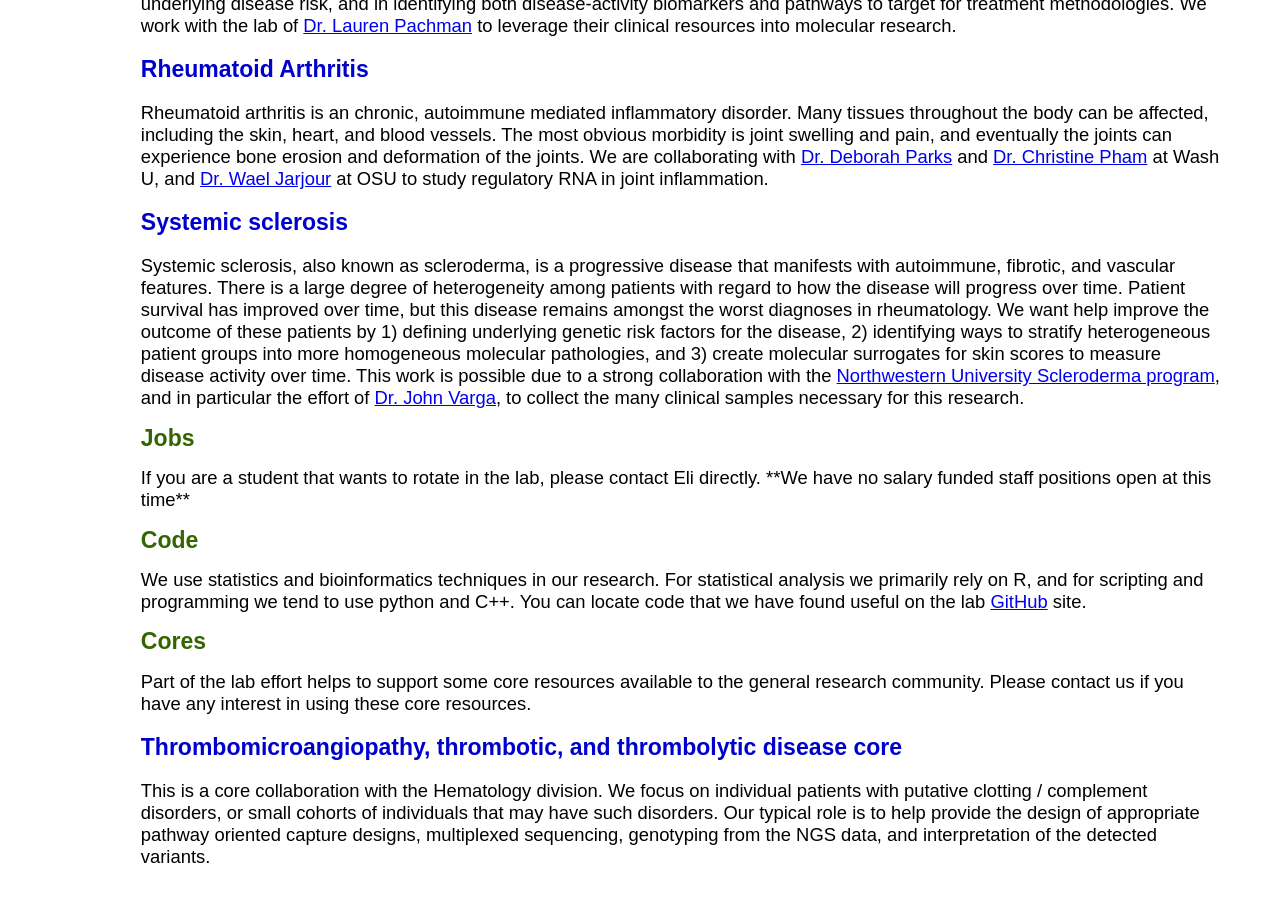
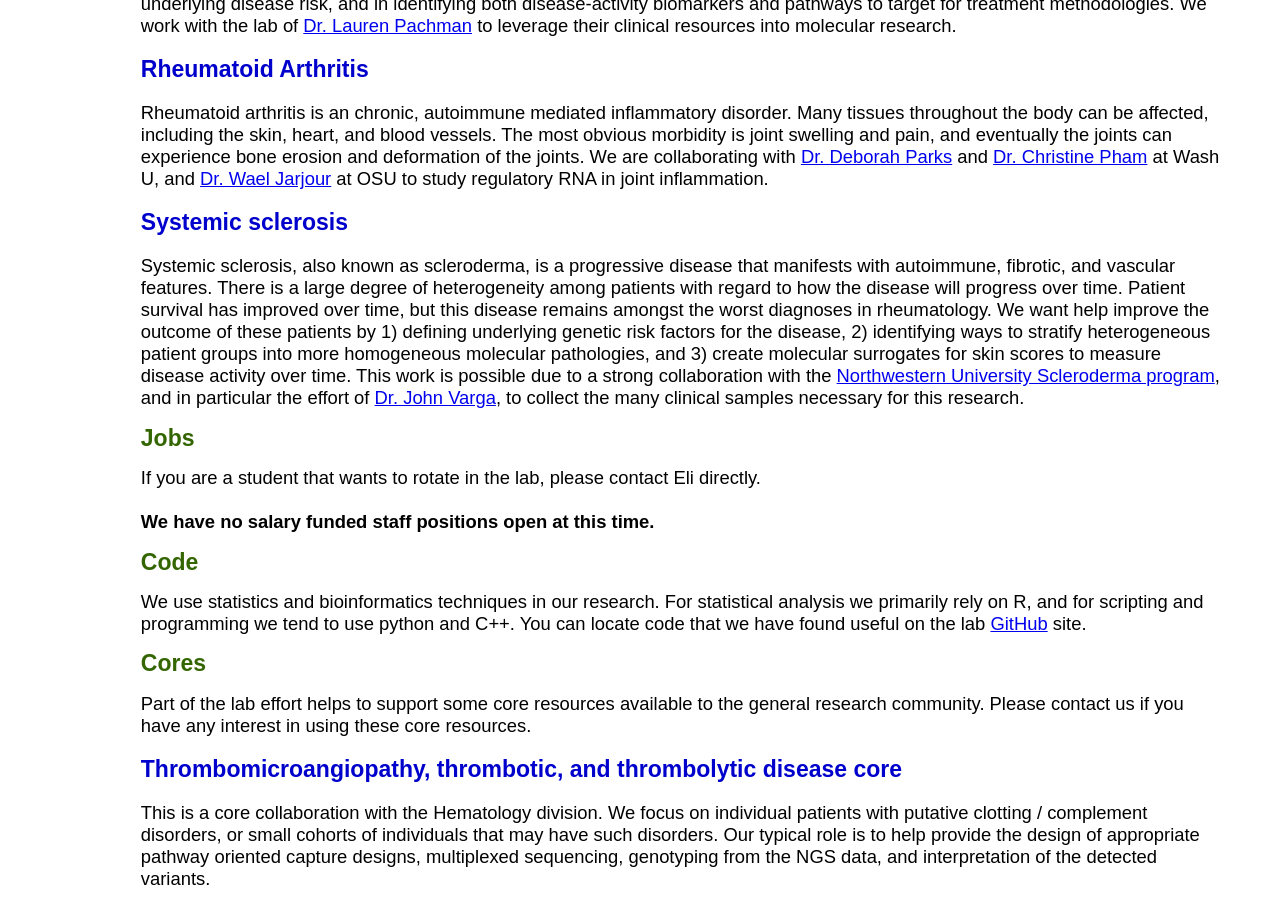
Before and after one commit to RobersonLab/RobersonLab.github.io, a Jekyll site: the page built from index.md, in a window 1280 px wide and 900 px high, scrolled down 652 px. Built offline with Jekyll 4.4.1, drawn with Linux system fonts in a browser that asks for light colours; before the commit the page ends 1530 px from its top, so only the background shows below that.

Commit message:
Fixed the formatting. Didn't like the first version

```diff
--- a/index.md
+++ b/index.md
@@ -28,9 +28,9 @@ Rheumatoid arthritis is an chronic, autoimmune mediated inflammatory disorder. M
 Systemic sclerosis, also known as scleroderma, is a progressive disease that manifests with autoimmune, fibrotic, and vascular features. There is a large degree of heterogeneity among patients with regard to how the disease will progress over time. Patient survival has improved over time, but this disease remains amongst the worst diagnoses in rheumatology. We want help improve the outcome of these patients by 1) defining underlying genetic risk factors for the disease, 2) identifying ways to stratify heterogeneous patient groups into more homogeneous molecular pathologies, and 3) create molecular surrogates for skin scores to measure disease activity over time. This work is possible due to a strong collaboration with the <a href="http://scleroderma.northwestern.edu/">Northwestern University Scleroderma program</a>, and in particular the effort of <a href="http://scleroderma.northwestern.edu/members/profile.html?xid=16719">Dr. John Varga</a>, to collect the many clinical samples necessary for this research.
 
 <h1>Jobs</h1>
-If you are a student that wants to rotate in the lab, please contact Eli directly.
-
-**We have no salary funded staff positions open at this time**
+If you are a student that wants to rotate in the lab, please contact Eli directly.<br>
+<br>
+<b>We have no salary funded staff positions open at this time.</b>
 
 <h1>Code</h1>
 We use statistics and bioinformatics techniques in our research. For statistical analysis we primarily rely on R, and for scripting and programming we tend to use python and C++. You can locate code that we have found useful on the lab <a href="http://github.com/robersonlab">GitHub</a> site.
```
